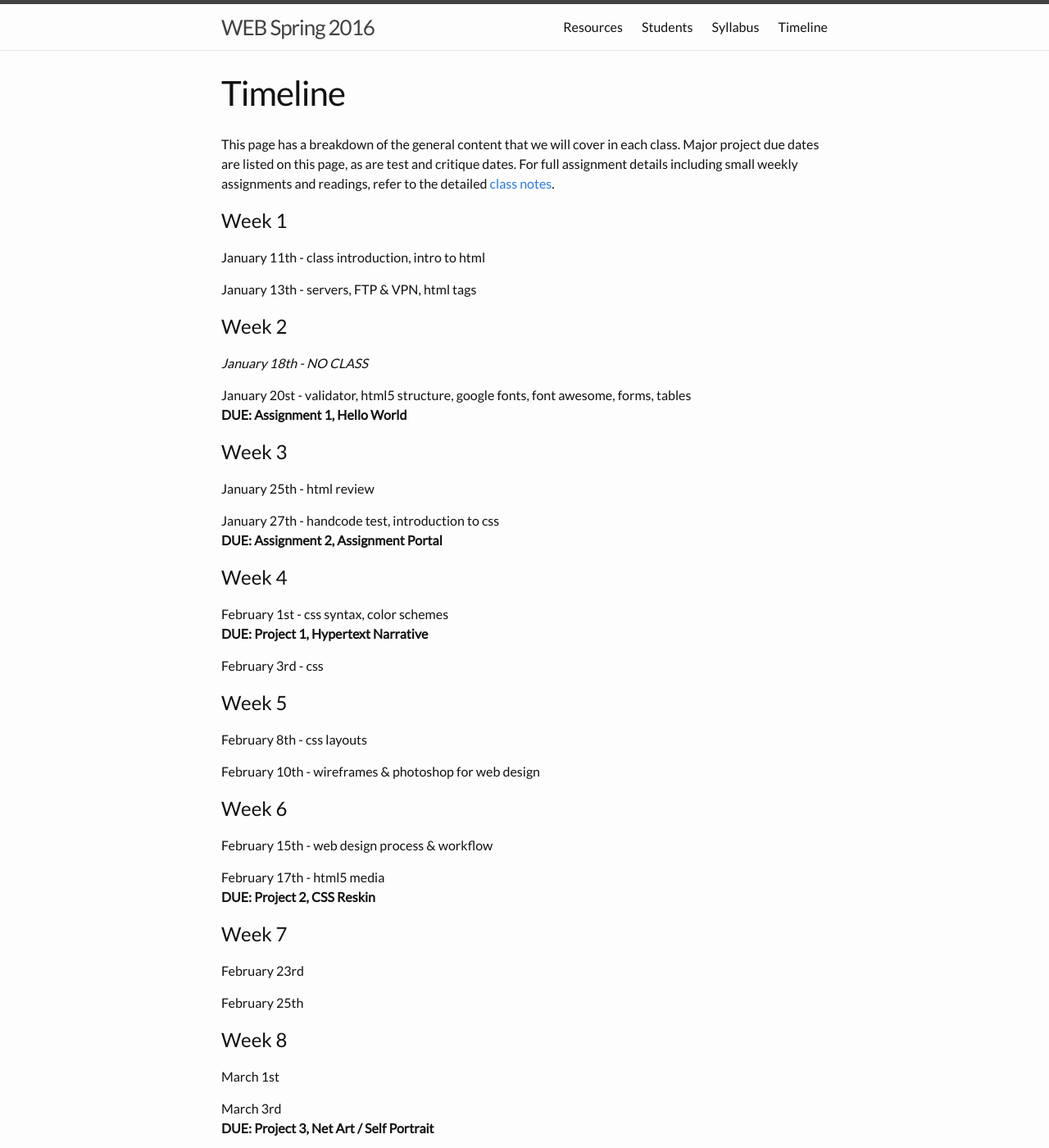
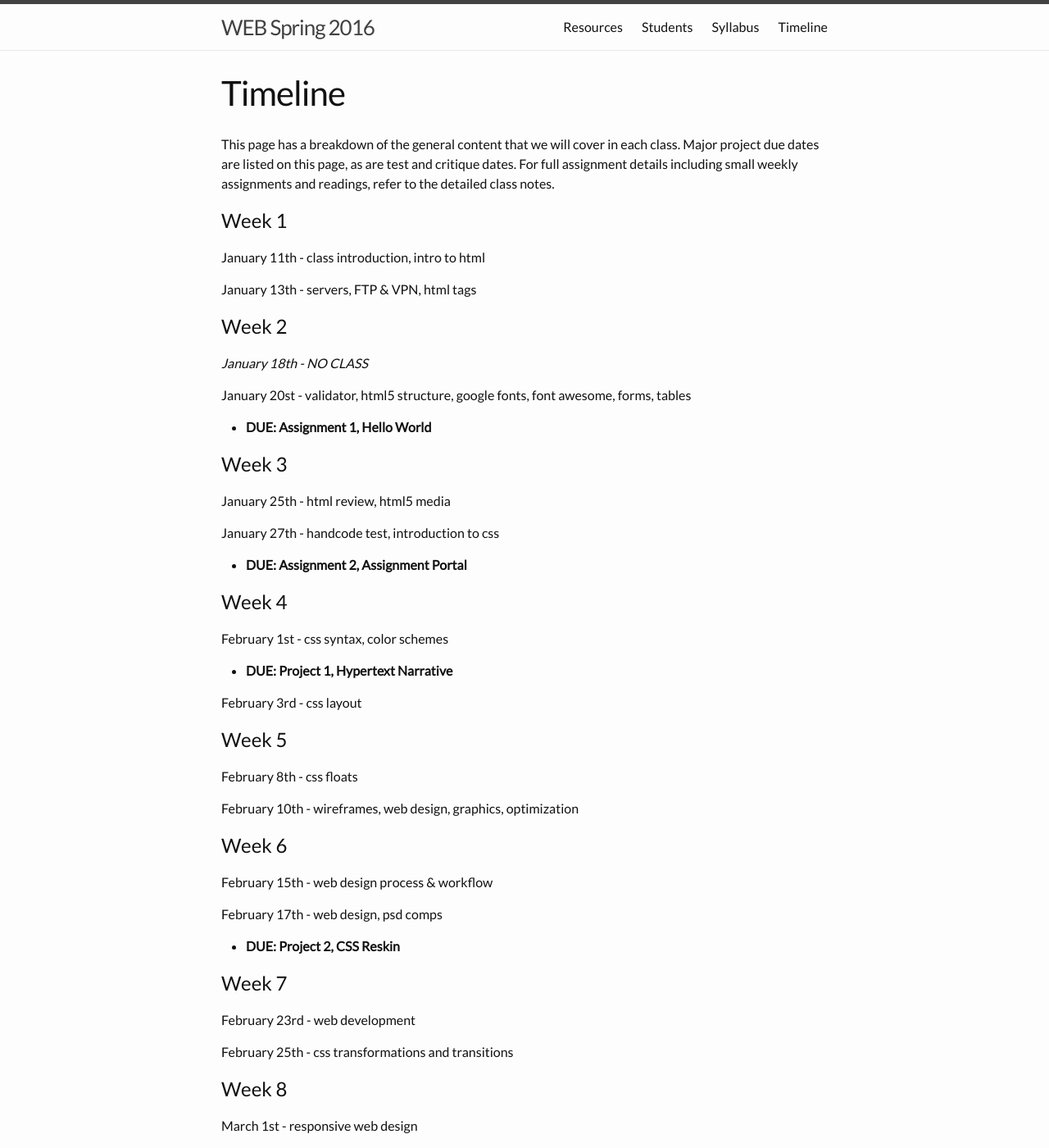
Before and after one commit to coloringchaos/web-spring-16, a Jekyll site: the page built from timeline.md, in a window 1280 px wide and 1400 px high. Shown: the whole window at 82% size. Built offline with Jekyll 4.4.1, drawn with Linux system fonts in a browser that asks for light colours; some of the changed text lies outside the part shown.

Commit message:
updating timeline

```diff
--- a/timeline.md
+++ b/timeline.md
@@ -4,7 +4,7 @@ title: Timeline
 permalink: /timeline/
 ---
 
-This page has a breakdown of the general content that we will cover in each class. Major project due dates are listed on this page, as are test and critique dates. For full assignment details including small weekly assignments and readings, refer to the detailed [class notes]({ link_to ../index.html }).
+This page has a breakdown of the general content that we will cover in each class. Major project due dates are listed on this page, as are test and critique dates. For full assignment details including small weekly assignments and readings, refer to the detailed class notes.
 
 #Week 1
 <!-- [January 11th]({% post_url 2016-01-11-class-01 %}) - class introduction, intro to html -->
@@ -16,55 +16,59 @@ January 13th - servers, FTP & VPN, html tags
 *January 18th - NO CLASS*
 
 January 20st - validator, html5 structure, google fonts, font awesome, forms, tables
-<br> **DUE: Assignment 1, Hello World**
+
++ **DUE: Assignment 1, Hello World**
 
 #Week 3
-January 25th - html review
+January 25th - html review, html5 media
 
 January 27th - handcode test, introduction to css
-<br> **DUE: Assignment 2, Assignment Portal**
+
++ **DUE: Assignment 2, Assignment Portal**
 
 #Week 4
 February 1st - css syntax, color schemes
-<br>**DUE: Project 1, Hypertext Narrative**
+
++ **DUE: Project 1, Hypertext Narrative**
 
 
-February 3rd - css
+February 3rd - css layout
 
 #Week 5
-February 8th - css layouts
+February 8th - css floats
 
-February 10th - wireframes & photoshop for web design
+February 10th - wireframes, web design, graphics, optimization
 
 #Week 6
 February 15th - web design process & workflow
 
-February 17th - html5 media
-<br> **DUE: Project 2, CSS Reskin**
+February 17th - web design, psd comps
+
++ **DUE: Project 2, CSS Reskin**
 
 #Week 7
-February 23rd
+February 23rd - web development
 
-February 25th
+February 25th - css transformations and transitions
 
 #Week 8
-March 1st
+March 1st - responsive web design
 
-March 3rd
-<br> **DUE: Project 3, Net Art / Self Portrait**
+March 3rd - responsive media
+
++ **DUE: Project 3, Net Art / Self Portrait**
 
 #Week 9
-March 8th
+March 8th - review
 
-March 10th
-<br>**IN CLASS ASSESSMENT: Midterm Test**
+March 10th - review and in-class work time
+
++ **IN CLASS ASSESSMENT: Midterm Test**
 
 #Week 10
-March 15th
-<br>**MIDTERM CRITIQUE**
+March 15th - midterm critique
 
-March 17th
-<br>**MIDTERM CRITIQUE**
+March 17th - midterm critique
 
 #Week 11
 *March 22nd- NO CLASS (spring break)*
@@ -72,33 +76,37 @@ March 17th
 *March 24th - NO CLASS (spring break)*
 
 #Week 12
-March 29th
+March 29th - javascript
 
-March 31st
+March 31st - javascript
 
 #Week 13
-April 5th
-<br> **DUE: Project 4**
+April 5th - javascript
 
-April 7th
+April 7th - javascript
+
++ **DUE: Project 4**
 
 #Week 14
-April 12th
+April 12th - javascript
 
-April 14th
-<br> **DUE: Project 5**
+April 14th - javascript
+
++ **DUE: Project 5**
 
 #Week 15
-April 19th
+April 19th - APIs
 
-April 21st
+April 21st - web frameworks
 
 #Week 16
-April 26th
-<br>**DUE: Project 6**
+April 26th - review
 
-April 28th
-<br>**IN CLASS ASSESSMENT: Web Practicum**
++ **DUE: Project 6**
+
+April 28th - review and in-class work time
+
++ **IN CLASS ASSESSMENT: Web Practicum**
 
 #FINALS SCHEDULE
 Section 010 - Monday, May 2, 1:30-4:00pm
```
Also changed, not shown: _posts/2016-01-20-class-03.md (+22 -18 lines), syllabus.md (+1 -1 lines).
